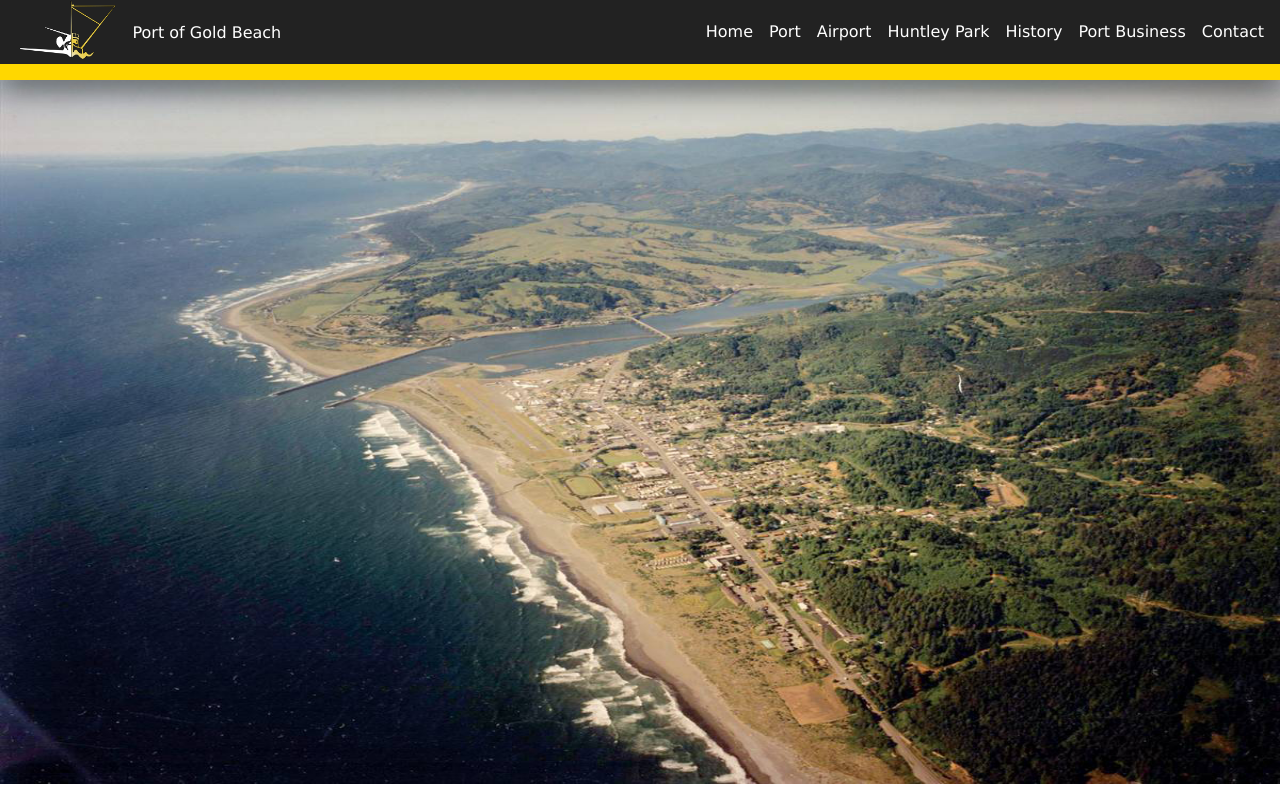
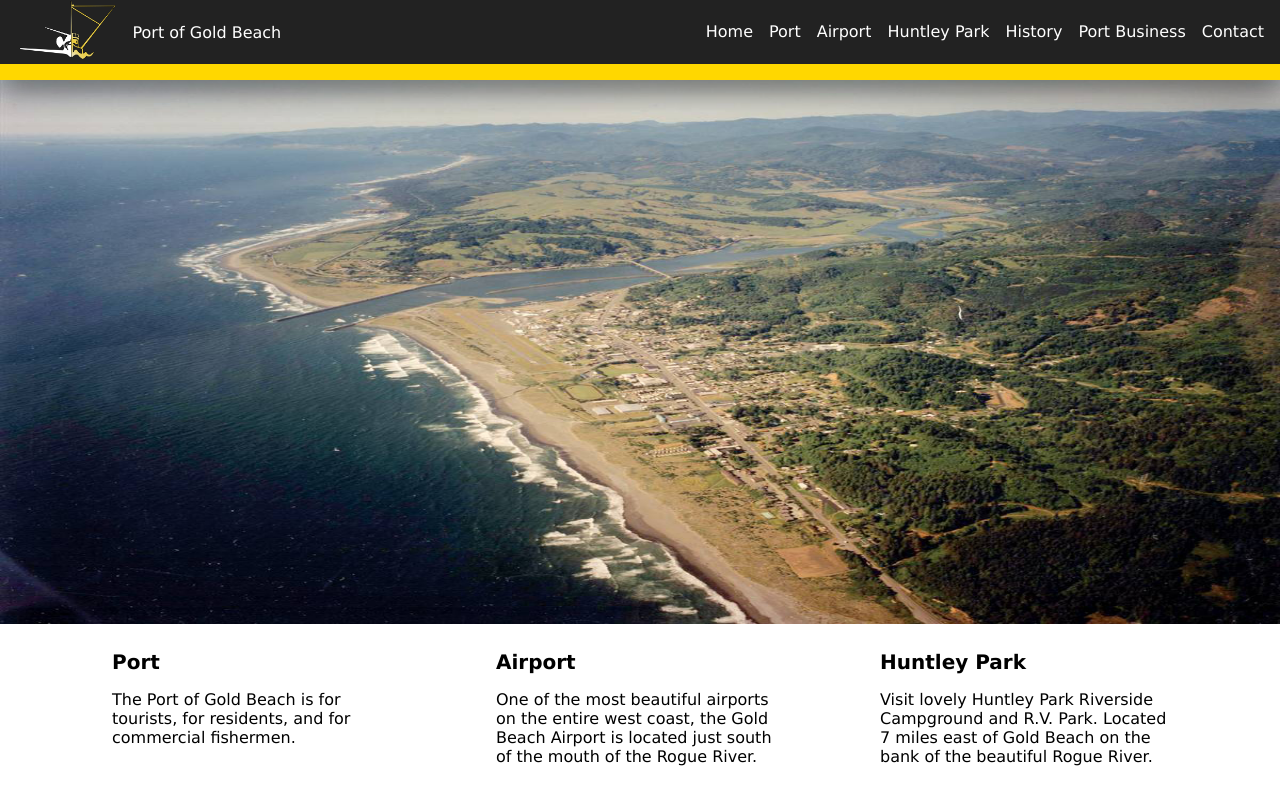
Before and after one commit to Capt-Obviouse/port-of-gold-beach, a React (Create React App) app: page /~jduncan128/webproject/ in a window 1280 px wide. Shown: the top 800 px of the page. Built offline with nearby package versions, Linux system fonts and the light colour scheme.

Commit message:
updated homepage landing image to allow more of the page content to be visible

```diff
--- a/src/Assets/scss/default.scss
+++ b/src/Assets/scss/default.scss
@@ -120,13 +120,13 @@
         }
         &#landing {
           width: 100vw;
-          height: 90vh;
+          height: 70vh;
           padding: 0;
           margin: 0;
           display: inline-block;
           img {
             width: 100vw;
-            height: 90vh;
+            height: 70vh;
           }
         }
         &.contact {
```
Also changed, not shown: src/Assets/css/default.min.css.
